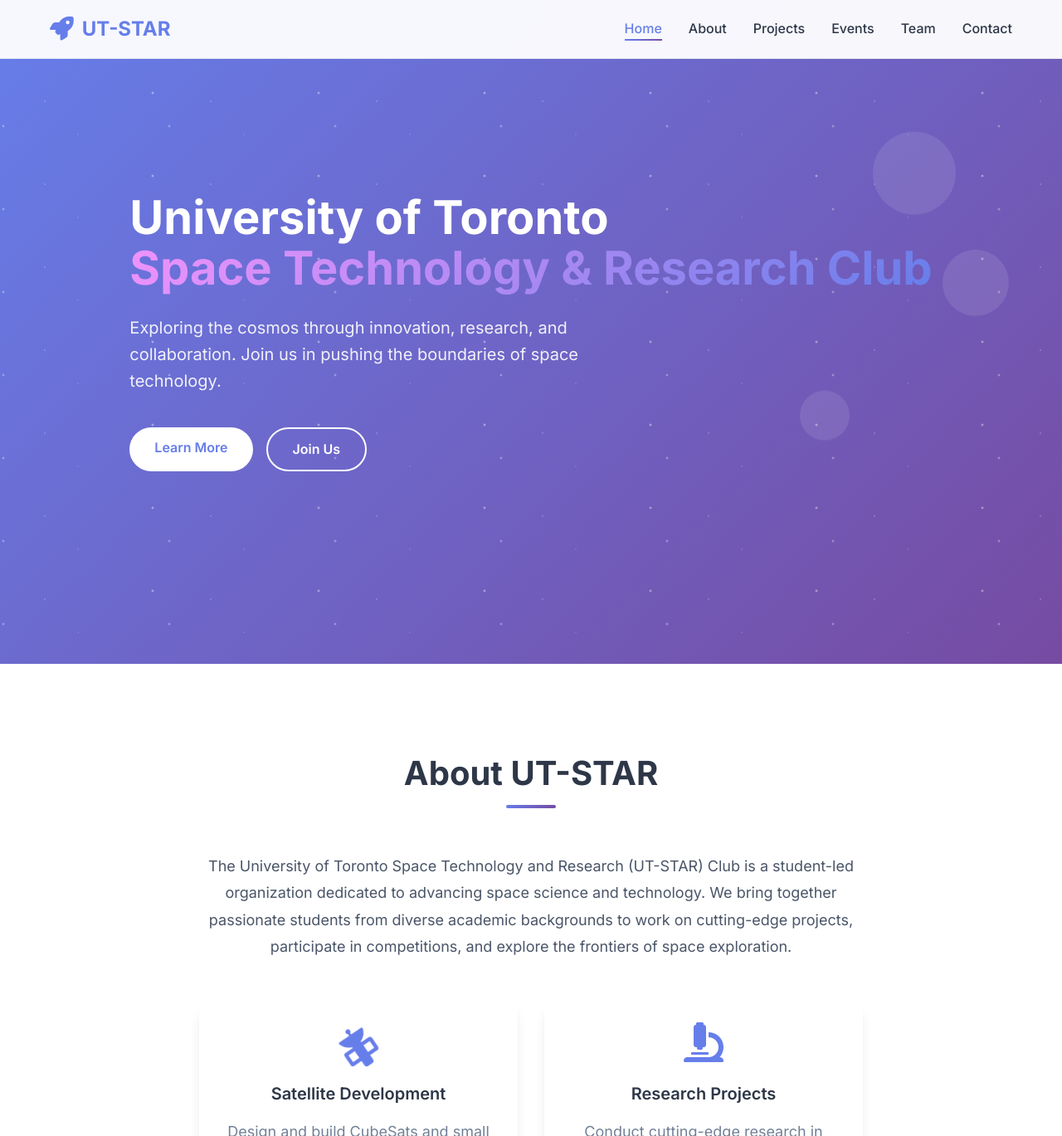
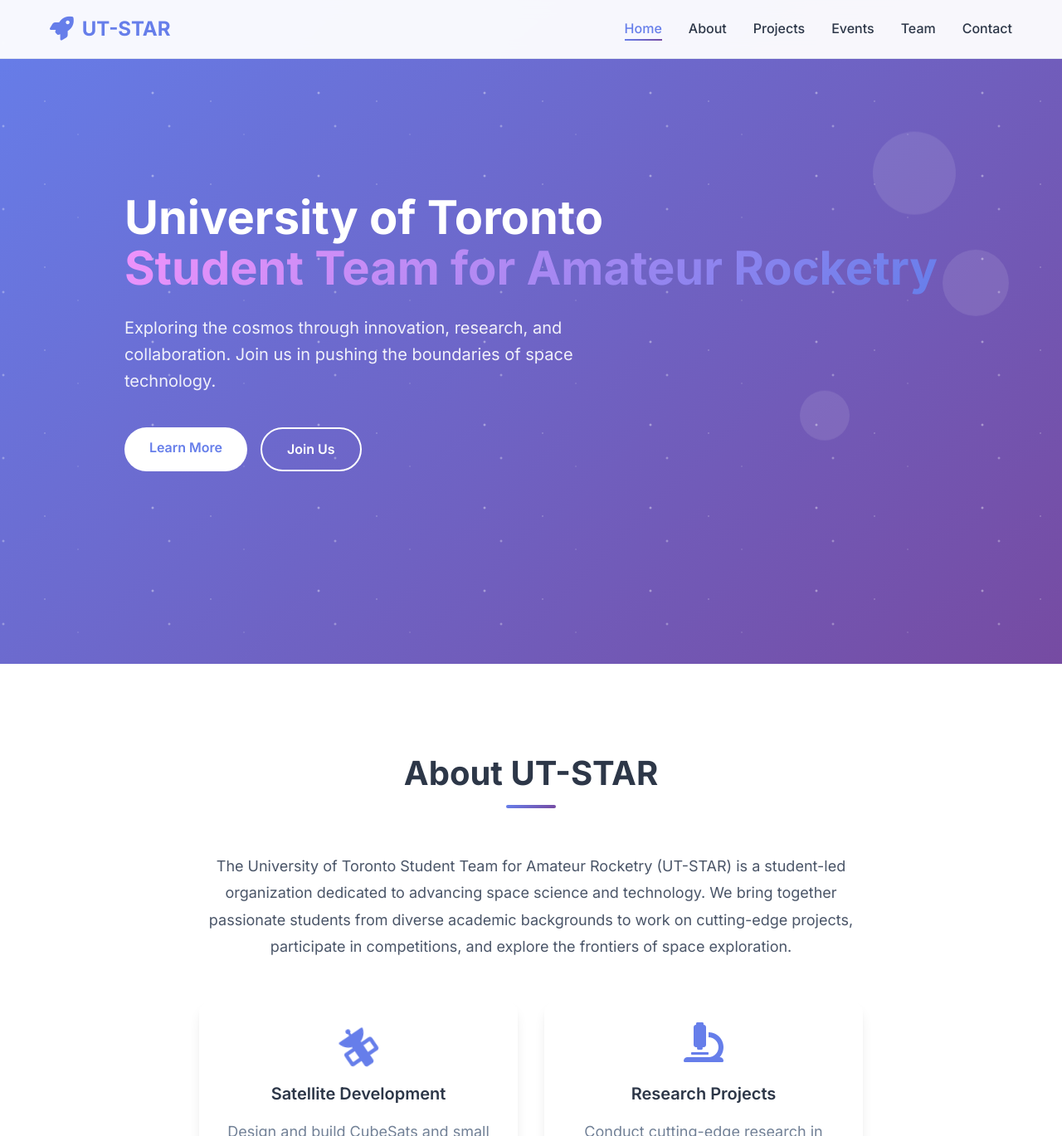
Before and after one commit to UofT-STAR/Website, a plain HTML site: page index.html in a window 1280 px wide. Shown: the top 1369 px of the page at 83% size. Drawn offline with Linux system fonts and the light colour scheme.

Commit message:
Update index.html

```diff
--- a/index.html
+++ b/index.html
@@ -47,7 +47,7 @@
     <!-- Hero Section -->
     <section id="home" class="hero">
         <div class="hero-content">
-            <h1 class="hero-title">University of Toronto<br><span class="highlight">Space Technology & Research Club</span></h1>
+            <h1 class="hero-title">University of Toronto<br><span class="highlight">Student Team for Amateur Rocketry</span></h1>
             <p class="hero-description">Exploring the cosmos through innovation, research, and collaboration. Join us in pushing the boundaries of space technology.</p>
             <div class="hero-buttons">
                 <a href="#about" class="btn btn-primary">Learn More</a>
@@ -68,7 +68,7 @@
             <h2 class="section-title">About UT-STAR</h2>
             <div class="about-content">
                 <div class="about-text">
-                    <p>The University of Toronto Space Technology and Research (UT-STAR) Club is a student-led organization dedicated to advancing space science and technology. We bring together passionate students from diverse academic backgrounds to work on cutting-edge projects, participate in competitions, and explore the frontiers of space exploration.</p>
+                    <p>The University of Toronto Student Team for Amateur Rocketry (UT-STAR) is a student-led organization dedicated to advancing space science and technology. We bring together passionate students from diverse academic backgrounds to work on cutting-edge projects, participate in competitions, and explore the frontiers of space exploration.</p>
                     <div class="features">
                         <div class="feature">
                             <i class="fas fa-satellite fa-spin"></i>
```
